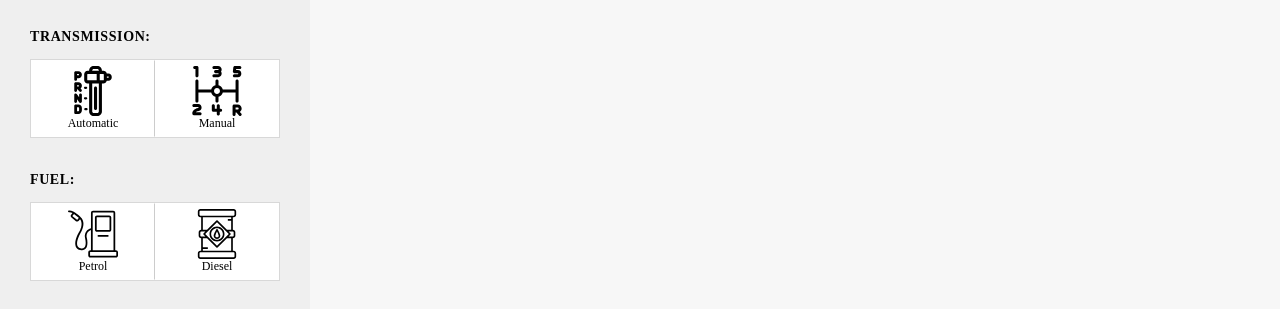
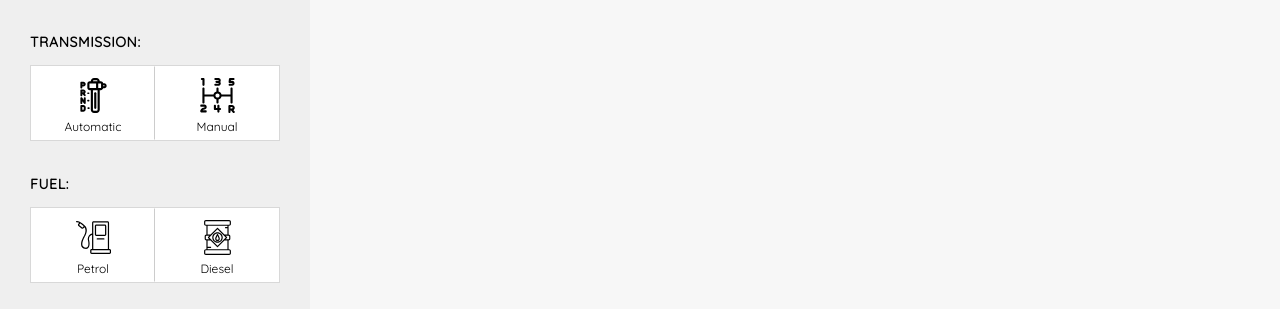
Before and after one commit to suprabhasupi/car-rentals, a Vue app: page /search-result in a window 1280 px wide. Shown: the part 246-555 px from the top of the page. Built offline with nearby package versions, Linux system fonts and the light colour scheme; no server answers.

Commit message:
feat(font): added font-family

```diff
--- a/src/app/app.scss
+++ b/src/app/app.scss
@@ -1,6 +1,8 @@
+@import url('https://fonts.googleapis.com/css?family=Quicksand');
 @import '../styles/style';
 
 #app {
+  font-family: 'Quicksand';
   position: absolute;
   width: 100%;
   height: 100%;
--- a/src/components/search-widget/search-widget.scss
+++ b/src/components/search-widget/search-widget.scss
@@ -51,6 +51,7 @@
     background: white;
     padding: 10px;
     text-align: left;
+    z-index: 1;
     border: 1px solid #ccc;
     border-bottom-left-radius: 4px;
     border-bottom-right-radius: 4px;
@@ -79,6 +80,9 @@
       line-height: 2.5;
       border-bottom: 1px solid #dbd8d8;
     }
+    .auto {
+      width: 93%;
+    }
     .location-input {
       width: 100%;
     }
--- a/src/pages/search-result/search-result.scss
+++ b/src/pages/search-result/search-result.scss
@@ -73,8 +73,9 @@
           }
         }
         svg {
-          width: 50px;
-          height: 50px;
+          width: 35px;
+          height: 35px;
+          margin: 6px;
         }
       }
       }
```
